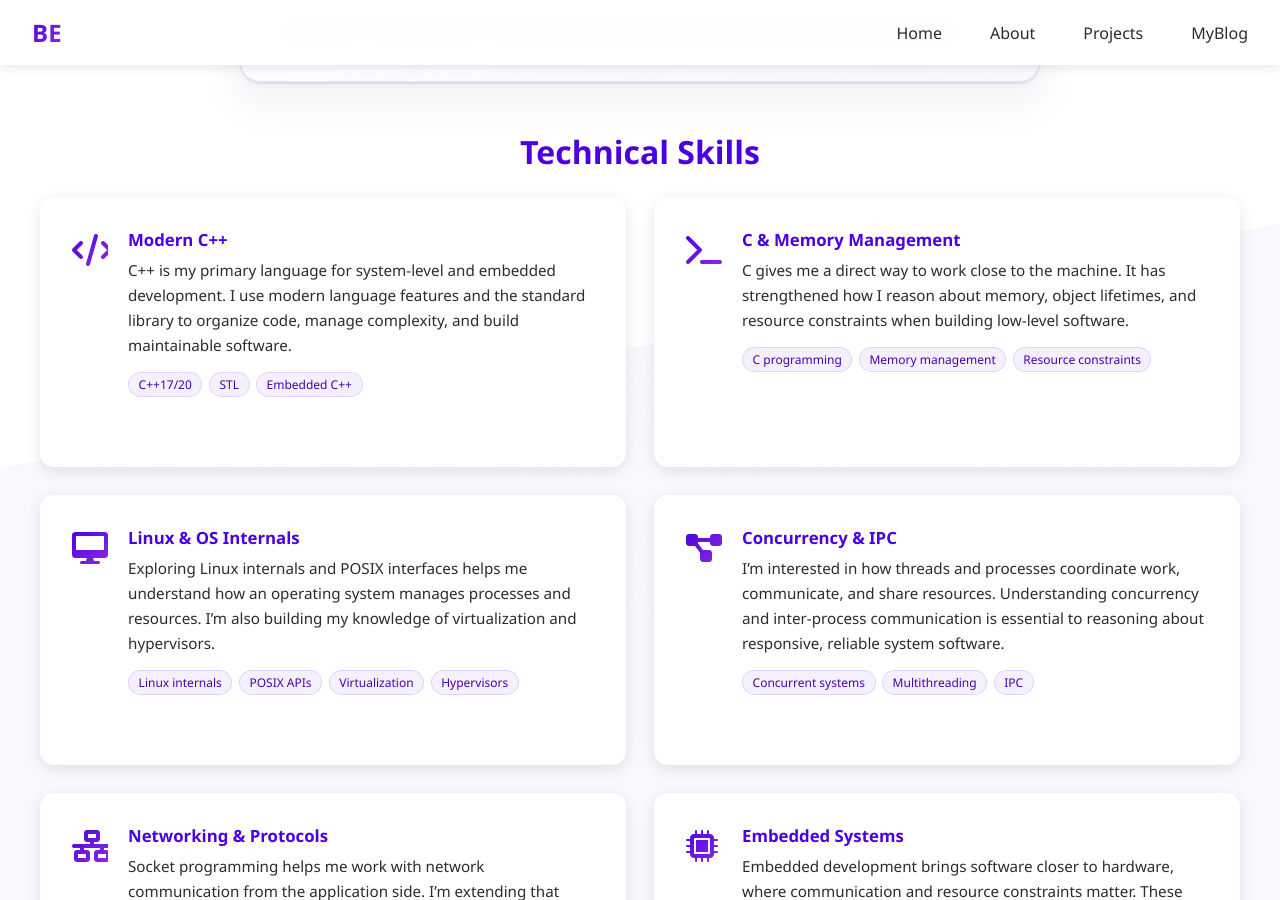
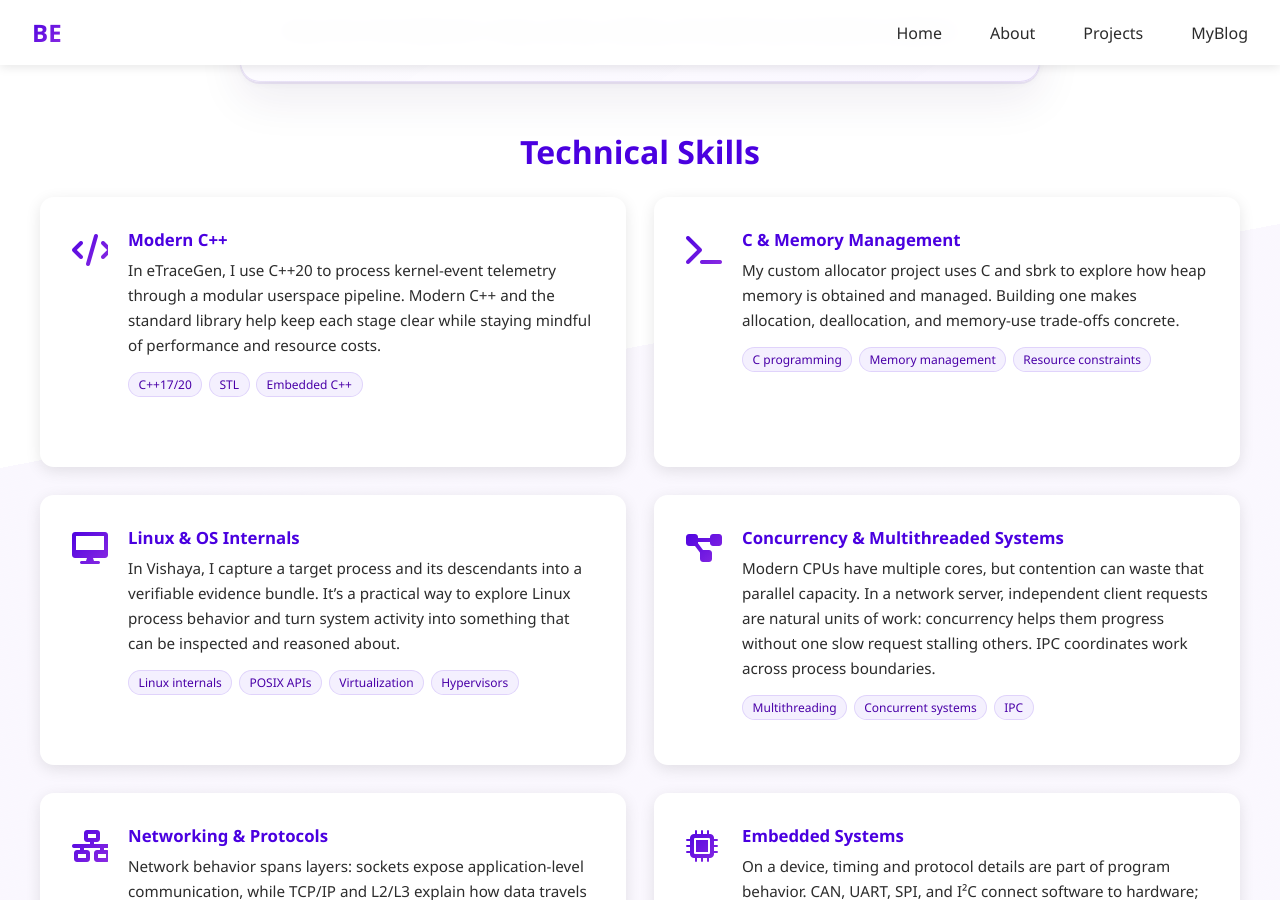
Before and after one commit to bhanuprakasheagala/bhanuprakasheagala.github.io, a Jekyll site: the page built from index.html, in a window 1280 px wide and 900 px high, scrolled down 1731 px. Built offline with Jekyll 4.4.1, drawn with Linux system fonts in a browser that asks for light colours; some of the changed text lies outside the part shown.

Commit message:
update skill cards

```diff
--- a/_includes/portfolio/about.html
+++ b/_includes/portfolio/about.html
@@ -19,7 +19,7 @@
                             <div class="skill-icon"><i class="fas fa-code" aria-hidden="true"></i></div>
                             <div class="skill-info">
                                 <h4>Modern C++</h4>
-                                <p>C++ is my primary language for system-level and embedded development. I use modern language features and the standard library to organize code, manage complexity, and build maintainable software.</p>
+                                <p>In eTraceGen, I use C++20 to process kernel-event telemetry through a modular userspace pipeline. Modern C++ and the standard library help keep each stage clear while staying mindful of performance and resource costs.</p>
                                 <div class="skill-tags" aria-label="Related skills">
                                     <span>C++17/20</span><span>STL</span><span>Embedded C++</span>
                                 </div>
@@ -29,7 +29,7 @@
                             <div class="skill-icon"><i class="fas fa-terminal" aria-hidden="true"></i></div>
                             <div class="skill-info">
                                 <h4>C &amp; Memory Management</h4>
-                                <p>C gives me a direct way to work close to the machine. It has strengthened how I reason about memory, object lifetimes, and resource constraints when building low-level software.</p>
+                                <p>My custom allocator project uses C and <code>sbrk</code> to explore how heap memory is obtained and managed. Building one makes allocation, deallocation, and memory-use trade-offs concrete.</p>
                                 <div class="skill-tags" aria-label="Related skills">
                                     <span>C programming</span><span>Memory management</span><span>Resource constraints</span>
                                 </div>
@@ -39,7 +39,7 @@
                             <div class="skill-icon"><i class="fas fa-desktop" aria-hidden="true"></i></div>
                             <div class="skill-info">
                                 <h4>Linux &amp; OS Internals</h4>
-                                <p>Exploring Linux internals and POSIX interfaces helps me understand how an operating system manages processes and resources. I’m also building my knowledge of virtualization and hypervisors.</p>
+                                <p>In Vishaya, I capture a target process and its descendants into a verifiable evidence bundle. It’s a practical way to explore Linux process behavior and turn system activity into something that can be inspected and reasoned about.</p>
                                 <div class="skill-tags" aria-label="Related skills">
                                     <span>Linux internals</span><span>POSIX APIs</span><span>Virtualization</span><span>Hypervisors</span>
                                 </div>
@@ -48,10 +48,10 @@
                         <article class="skill-card">
                             <div class="skill-icon"><i class="fas fa-diagram-project" aria-hidden="true"></i></div>
                             <div class="skill-info">
-                                <h4>Concurrency &amp; IPC</h4>
-                                <p>I’m interested in how threads and processes coordinate work, communicate, and share resources. Understanding concurrency and inter-process communication is essential to reasoning about responsive, reliable system software.</p>
+                                <h4>Concurrency &amp; Multithreaded Systems</h4>
+                                <p>Modern CPUs have multiple cores, but contention can waste that parallel capacity. In a network server, independent client requests are natural units of work: concurrency helps them progress without one slow request stalling others. IPC coordinates work across process boundaries.</p>
                                 <div class="skill-tags" aria-label="Related skills">
-                                    <span>Concurrent systems</span><span>Multithreading</span><span>IPC</span>
+                                    <span>Multithreading</span><span>Concurrent systems</span><span>IPC</span>
                                 </div>
                             </div>
                         </article>
@@ -59,7 +59,7 @@
                             <div class="skill-icon"><i class="fas fa-network-wired" aria-hidden="true"></i></div>
                             <div class="skill-info">
                                 <h4>Networking &amp; Protocols</h4>
-                                <p>Socket programming helps me work with network communication from the application side. I’m extending that understanding across TCP/IP and the link and network layers, and exploring Apple’s framework for network-aware software.</p>
+                                <p>Network behavior spans layers: sockets expose application-level communication, while TCP/IP and L2/L3 explain how data travels between hosts. Apple Network Extension APIs let macOS software work with network traffic closer to the system.</p>
                                 <div class="skill-tags" aria-label="Related skills">
                                     <span>Socket programming</span><span>TCP/IP</span><span>L2/L3 protocols</span><span>Apple Network Extension</span>
                                 </div>
@@ -69,7 +69,7 @@
                             <div class="skill-icon"><i class="fas fa-microchip" aria-hidden="true"></i></div>
                             <div class="skill-info">
                                 <h4>Embedded Systems</h4>
-                                <p>Embedded development brings software closer to hardware, where communication and resource constraints matter. These protocols and RTOS fundamentals help me understand how software interacts with devices.</p>
+                                <p>On a device, timing and protocol details are part of program behavior. CAN, UART, SPI, and I²C connect software to hardware; RTOS fundamentals help me reason about task scheduling and response time.</p>
                                 <div class="skill-tags" aria-label="Related skills">
                                     <span>CAN</span><span>UART</span><span>SPI</span><span>I²C</span><span>RTOS fundamentals</span>
                                 </div>
@@ -79,7 +79,7 @@
                             <div class="skill-icon"><i class="fas fa-vial" aria-hidden="true"></i></div>
                             <div class="skill-info">
                                 <h4>Testing &amp; Code Quality</h4>
-                                <p>I use automated tests and static analysis to catch defects early and improve confidence in low-level code. Applying coding guidelines also helps keep software consistent and maintainable.</p>
+                                <p>In low-level software, a successful build alone can’t expose every edge case or risky pattern. Google Test helps exercise behavior; Coverity and MISRA practices help surface defects and keep code disciplined.</p>
                                 <div class="skill-tags" aria-label="Related skills">
                                     <span>Google Test</span><span>Coverity</span><span>Static analysis</span><span>MISRA guidelines</span>
                                 </div>
@@ -89,7 +89,7 @@
                             <div class="skill-icon"><i class="fas fa-screwdriver-wrench" aria-hidden="true"></i></div>
                             <div class="skill-info">
                                 <h4>Developer Tools &amp; Scripting</h4>
-                                <p>I use scripting to automate repeatable tasks, build tools to compile and test software, and debuggers to trace behavior from a local environment to a target. SQL and PostgreSQL round out my experience with data.</p>
+                                <p>Python and Bash turn repeatable checks into workflows; GCC and CMake build the code, while GDB and Trace32 help trace failures from source to target. SQL and PostgreSQL support working with structured data.</p>
                                 <div class="skill-tags" aria-label="Related skills">
                                     <span>Python</span><span>Bash</span><span>SQL</span><span>Git</span><span>GCC</span><span>CMake</span><span>GDB</span><span>Trace32</span><span>PostgreSQL</span>
                                 </div>
```
